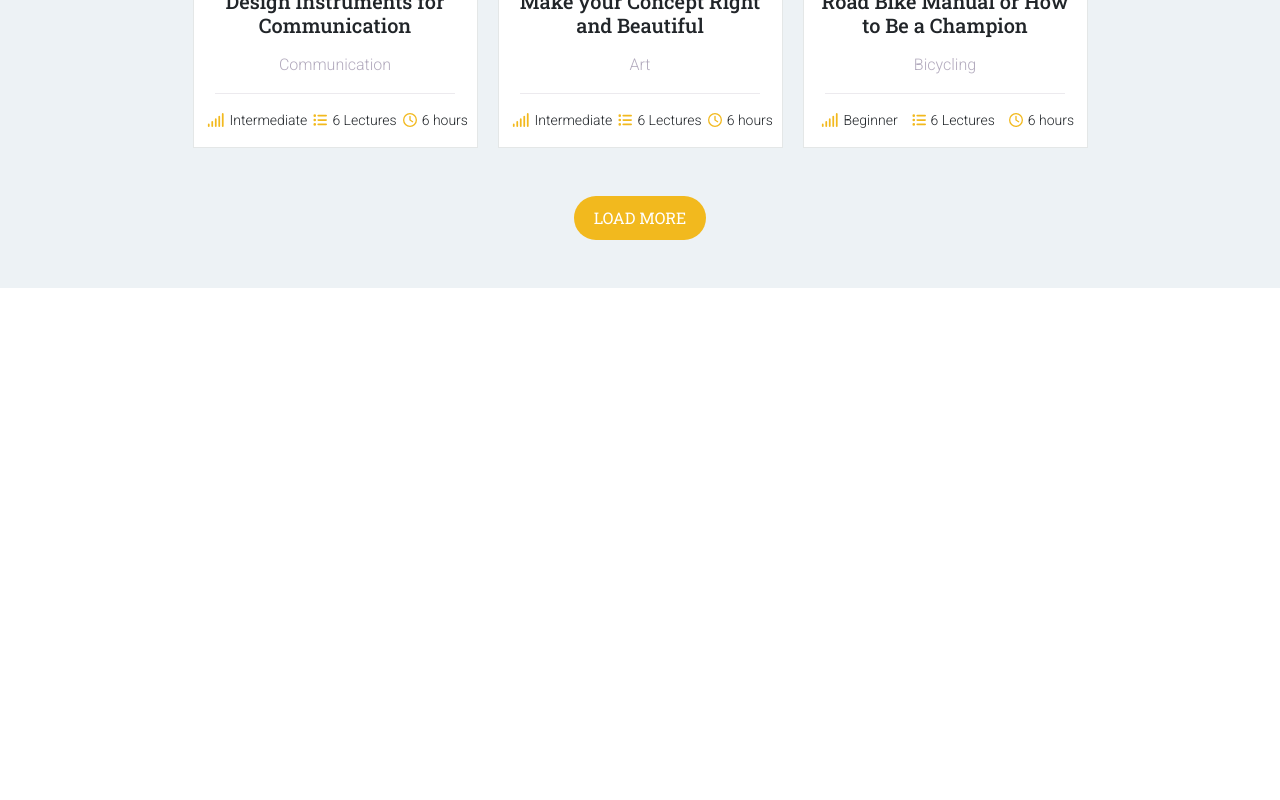
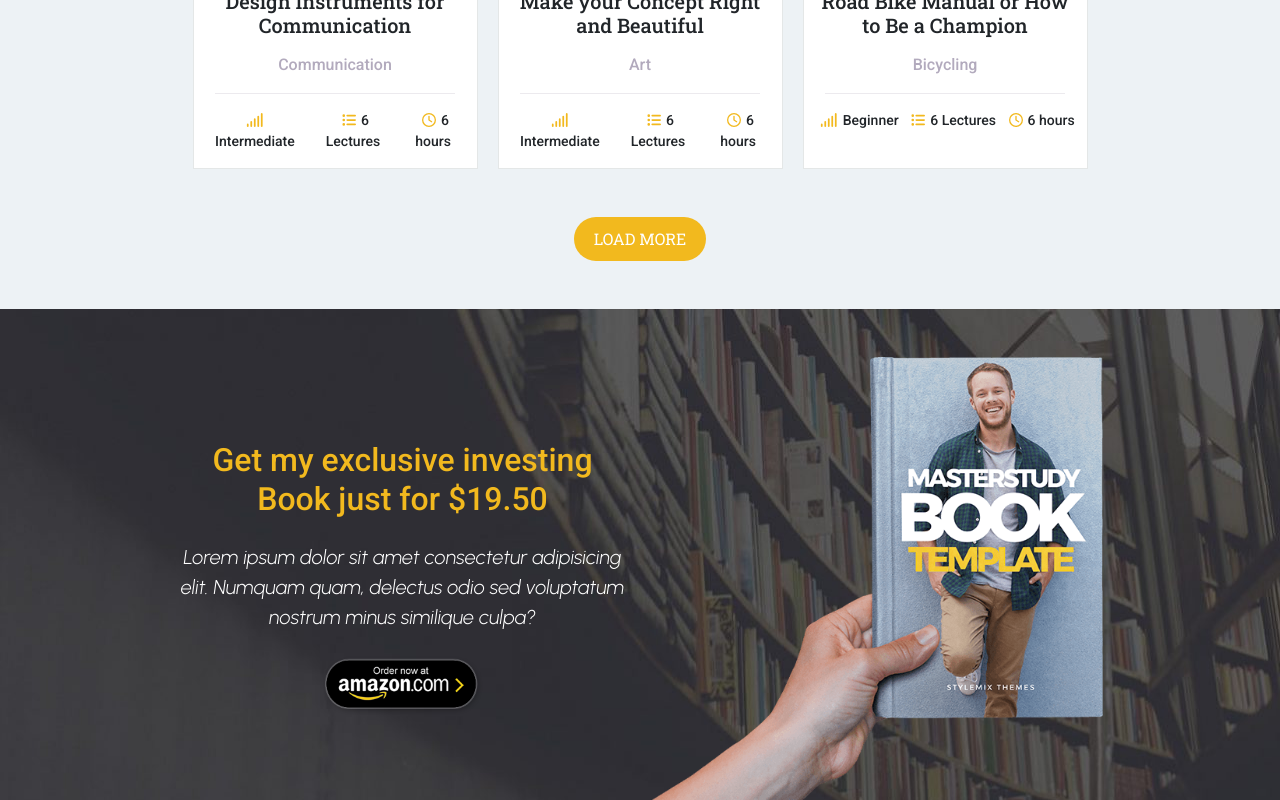
Before and after one commit to BeainaT/proj-html-vuejs, a Vue app: page / in a window 1280 px wide. Shown: the part 1977-2777 px from the top of the page. Before the commit the page ends 2265 px from the top, so only its background shows below. Built offline with nearby package versions, Linux system fonts and the light colour scheme.

Commit message:
added shop book section

```diff
--- a/src/assets/style/style-parts/_typo.scss
+++ b/src/assets/style/style-parts/_typo.scss
@@ -1,4 +1,4 @@
-@import url('https://fonts.googleapis.com/css2?family=Roboto+Slab:wght@300;400;500;600&family=Roboto:ital,wght@0,100;0,300;1,300&family=Urbanist:ital,wght@1,300&display=swap');
+@import url('https://fonts.googleapis.com/css2?family=Roboto+Slab:wght@300;400;500;600&family=Roboto:ital,wght@0,100;0,300;0,500;1,300&family=Urbanist:ital,wght@1,300&display=swap');
 
 body {
     font-family: var(--typo_serif);
--- /dev/null
+++ b/src/components/commons/BookShop.vue
@@ -0,0 +1,39 @@
+<template>
+  <div class="container pt-5">
+    <div class="row justify-content-center align-items-center">
+        <div class="col-5">
+            <h2>Get my exclusive investing Book just for $19.50</h2>
+            <p>Lorem ipsum dolor sit amet consectetur adipisicing elit. Numquam quam, delectus odio sed voluptatum nostrum minus similique culpa?</p>
+            <a href="#"><img class="amazon_btn" src="../../assets/img/amazon.png" alt="amazon link"></a>
+        </div>
+        <div class="col-5">
+            <img class="img_book" src="../../assets/img/book.png" alt="book company">
+        </div>
+    </div>
+  </div>
+</template>
+
+<script>
+export default {
+    name: 'BookShop'
+}
+</script>
+
+<style lang="scss" scoped>
+    h2 {
+        color: var(--primary_color);
+        font-family: var(--typo_sans_serif);
+        font-weight: 500;
+    }
+    p {
+        font-family: var(--typo_italic);
+        font-size: 1.25rem;
+        margin: 1.5rem 0;
+    }
+    .img_book {
+        width: 100%;
+    }
+    .amazon_btn {
+        max-width: 10rem;
+    }
+</style>
--- a/src/components/macro/BaseMain.vue
+++ b/src/components/macro/BaseMain.vue
@@ -3,6 +3,7 @@
     <HeroSection />
     <FounderWishes />
     <CourseSection />
+    <BookSection />
   </main>
 </template>
 
@@ -10,12 +11,14 @@
 import HeroSection from '../sections/HeroSection.vue';
 import FounderWishes from '../sections/FounderWishes.vue';
 import CourseSection from '../sections/CourseSection.vue';
+import BookSection from '../sections/BookSection.vue';
 export default {
     name: 'BaseMain',
     components: {
     HeroSection,
     FounderWishes,
-    CourseSection
+    CourseSection,
+    BookSection
 }
 }
 </script>
--- /dev/null
+++ b/src/components/sections/BookSection.vue
@@ -0,0 +1,28 @@
+<template>
+  <section>
+    <!-- <div class="container_custom"> -->
+        <BookShop/>
+
+    <!-- </div> -->
+  </section>
+</template>
+
+<script>
+import BookShop from '../commons/BookShop.vue';
+export default {
+    name: "BookSection",
+    components: {
+        BookShop
+    }
+}
+</script>
+
+<style lang="scss" scoped>
+
+    section {
+        background-image: url(../../assets/img/slider_1-1917x607-1914x606.jpg);
+        color: var(--secondary_color);
+        text-align: center;
+    }
+
+</style>
```
